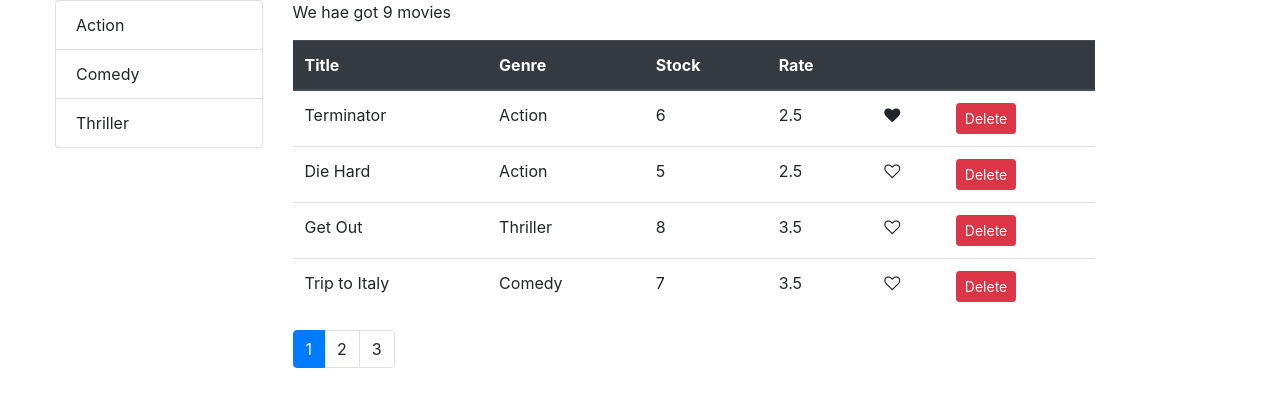
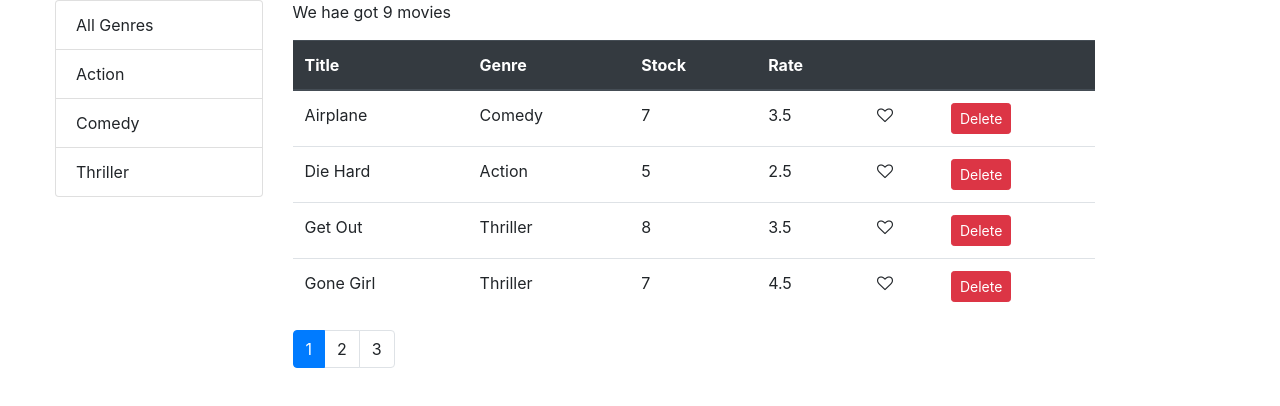
Before and after one commit to Mojzesz13/Movie, a React (Create React App) app: page / in a window 1280 px wide. Shown: the top 406 px of the page. Built offline with nearby package versions, Linux system fonts and the light colour scheme.

Commit message:
sortColumn

```diff
--- a/src/components/Movie.js
+++ b/src/components/Movie.js
@@ -1,26 +1,29 @@
 import React, {Component} from 'react';
-import Like from "./common/like";
+import MoviesTable from "./moviesTable";
 import ListGroup from "./common/listGroup";
 import Pagination from "./common/pagination";
 import {getMovies} from "../services/fakeMovieService";
 import {getGenres} from "../services/fakeGenreService";
-import {paginate} from "../utilis/paginate"
+import {paginate} from "../utilis/paginate";
+import _ from "lodash";
 
 class Movie extends Component {
     state = {
         movies: [],
         genres: [],
         pageSize: 4,
-        currentPage: 1
+        currentPage: 1,
+        sortColumn: {path: "title", order: "asc"}
     };
 
     componentDidMount() {
-        this.setState({movies: getMovies(), genres:getGenres()})
-    }
+        const genres = [{_id: "", name: "All Genres"}, ...getGenres()];
+        this.setState({movies: getMovies(), genres});
+    };
 
     handleDelete = (movie) => {
         const movies = this.state.movies.filter(m => m._id !== movie._id);
-        this.setState({movies})
+        this.setState({movies});
     };
 
     handleOnLike = (movie) => {
@@ -28,27 +31,39 @@ class Movie extends Component {
         const index = movies.indexOf(movie);
         movies[index] = {...movies[index]};
         movies[index].liked = !movies[index].liked;
-        this.setState({movies})
-    }
+        this.setState({movies});
+    };
 
     handlePageChange = (page) => {
-        this.setState({currentPage: page})
-    }
+        this.setState({currentPage: page});
+    };
 
-    handleOnItemSelect = (item) => {
-        console.log(item);
-    }
+    handleOnItemSelect = (genre) => {
+        this.setState({selectedGenre: genre, currentPage: 1});
+    };
+
+    handleOnSort = (sortColumn) => {
+        this.setState({sortColumn})
+    };
 
     render() {
+        const {length: count} = this.state.movies;
 
-        const {length: count} = this.state.movies;
-        const {currentPage, pageSize, movies: allMovies} = this.state;
+        const {
+            currentPage,
+            pageSize,
+            sortColumn,
+            selectedGenre,
+            movies: allMovies
+        } = this.state;
 
-        if (count === 0) {
-            return <h1> There is no movies in database</h1>
-        }
+        if (count === 0) return <h1>There is no movies in database</h1>;
 
-        const movies = paginate(allMovies, currentPage, pageSize);
+        const filtered = selectedGenre && selectedGenre._id ? allMovies.filter(m => m.genre._id === selectedGenre._id) : allMovies;
+
+        const sorted = _.orderBy(filtered, [sortColumn.path], [sortColumn.order]);
+
+        const movies = paginate(sorted, currentPage, pageSize);
 
         return (
             <main className="container row">
@@ -56,46 +71,20 @@ class Movie extends Component {
                     <ListGroup
                         items={this.state.genres}
                         onItemSelect={this.handleOnItemSelect}
+                        selectedItem={this.state.selectedGenre}
                     />
                 </div>
                 <div className="col">
-                    <p>We hae got {count} movies</p>
-                    <table className="table">
-                        <thead className="thead-dark">
-                        <tr>
-                            <th>Title</th>
-                            <th>Genre</th>
-                            <th>Stock</th>
-                            <th>Rate</th>
-                            <th/>
-                            <th/>
-                        </tr>
-                        </thead>
-                        <tbody>
-                        {movies.map(element => (
-                            <tr key={element._id}>
-                                <td> {element.title} </td>
-                                <td> {element.genre.name} </td>
-                                <td> {element.numberInStock} </td>
-                                <td> {element.dailyRentalRate} </td>
-                                <td><Like like={element.liked} onClick={() => {
-                                    this.handleOnLike(element)
-                                }}/></td>
-                                <td>
-                                    <button
-                                        className="btn btn-danger btn-sm"
-                                        onClick={() => this.handleDelete(element)}
-                                    >
-                                        Delete
-                                    </button>
-                                </td>
-                            </tr>
-                        ))}
-                        </tbody>
-
-                    </table>
+                    <p>We hae got {filtered.length} movies</p>
+                    <MoviesTable
+                        movies={movies}
+                        sortColumn={sortColumn}
+                        onLike={this.handleOnLike}
+                        onDelete={this.handleDelete}
+                        onSort={this.handleOnSort}
+                    />
                     <Pagination
-                        itemsCount={count}
+                        itemsCount={filtered.length}
                         pageSize={pageSize}
                         currentPage={currentPage}
                         onPageChange={this.handlePageChange}
--- a/src/components/common/listGroup.jsx
+++ b/src/components/common/listGroup.jsx
@@ -1,15 +1,22 @@
 import React from 'react';
 
 const ListGroup = (props) => {
-    const {items, textProperty, valueProperty, onItemSelect} = props;
+    const {
+        items,
+        textProperty,
+        valueProperty,
+        selectedItem,
+        onItemSelect
+    } = props;
 
     return (
         <div>
             <ul className="list-group-md">
                 {items.map(e => <li
+                                    key={e[valueProperty]}
                                     onClick={()=> onItemSelect(e)}
-                                    key={e[valueProperty]}
-                                    className="list-group-item">
+                                    className={e === selectedItem ? "list-group-item active" : "list-group-item"}
+                    >
                     {e[textProperty]}</li>
                 )}
             </ul>
--- a/src/components/common/pagination.jsx
+++ b/src/components/common/pagination.jsx
@@ -4,7 +4,6 @@ import PropTypes from 'prop-types'
 
 const Pagination = (props) => {
     const {itemsCount, pageSize, currentPage, onPageChange} = props;
-    console.log(currentPage);
 
     const pagesCount = Math.ceil(itemsCount / pageSize);
     if(pagesCount === 1)return null;
--- /dev/null
+++ b/src/components/moviesTable.jsx
@@ -0,0 +1,57 @@
+import React, {Component} from 'react';
+import Like from "./common/like";
+
+class MoviesTable extends Component {
+    riseSort = path => {
+        const sortColumn = {...this.props.sortColumn};
+        if (sortColumn.path === path)
+            sortColumn.order = (sortColumn.order === "asc") ? "desc" : "asc";
+        else {
+            sortColumn.path = path;
+            sortColumn.order = "asc";
+        }
+        this.props.onSort(sortColumn);
+    };
+
+    render() {
+        const {movies, onLike, onDelete} = this.props
+
+        return (
+            <table className="table">
+                <thead className="thead-dark">
+                <tr>
+                    <th onClick={() => this.riseSort("title")}>Title</th>
+                    <th onClick={() => this.riseSort("genre.name")}>Genre</th>
+                    <th onClick={() => this.riseSort("numberInStock")}>Stock</th>
+                    <th onClick={() => this.riseSort("dailyRentalRate")}>Rate</th>
+                    <th/>
+                    <th/>
+                </tr>
+                </thead>
+                <tbody>
+                {movies.map(element => (
+                    <tr key={element._id}>
+                        <td> {element.title} </td>
+                        <td> {element.genre.name} </td>
+                        <td> {element.numberInStock} </td>
+                        <td> {element.dailyRentalRate} </td>
+                        <td><Like like={element.liked} onClick={() => {
+                            onLike(element)
+                        }}/></td>
+                        <td>
+                            <button
+                                className="btn btn-danger btn-sm"
+                                onClick={() => onDelete(element)}
+                            >
+                                Delete
+                            </button>
+                        </td>
+                    </tr>
+                ))}
+                </tbody>
+            </table>
+        );
+    }
+}
+
+export default MoviesTable;
```
